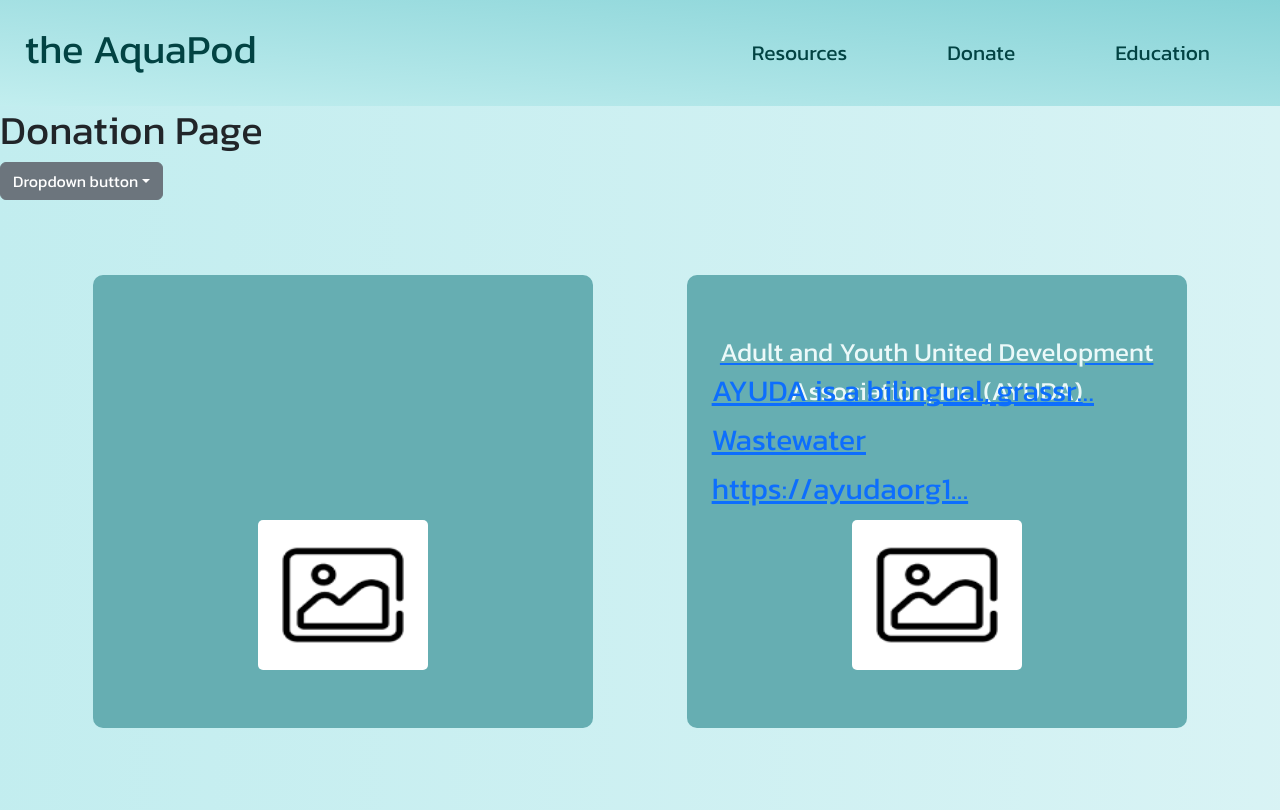
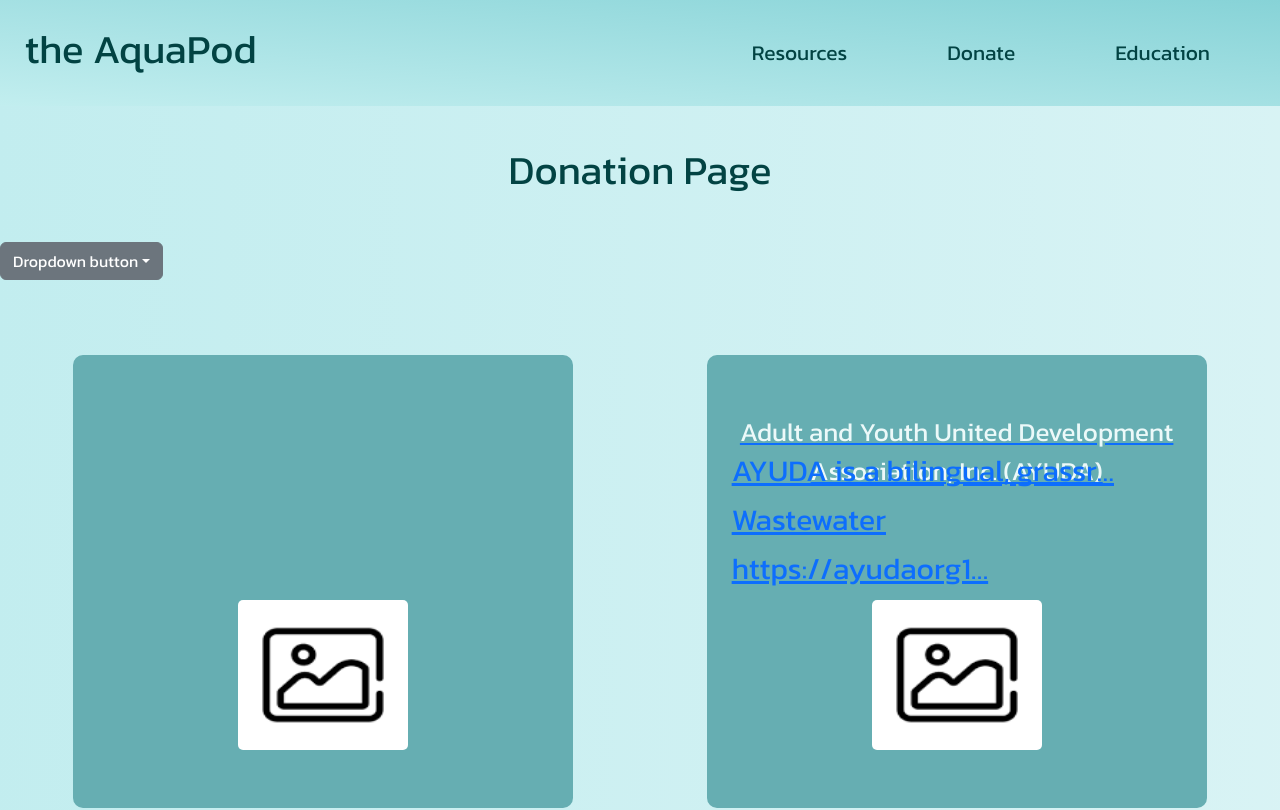
Before and after one commit to UW-INFO442-AU23/Team-Aquanauts, a React (Create React App) app: page /donations in a window 1280 px wide. Shown: the top 810 px of the page. Built offline with nearby package versions, Linux system fonts and the light colour scheme.

Commit message:
a tiny bit of subpage title formatting

```diff
--- a/src/components/donationsComp/DonationPage.js
+++ b/src/components/donationsComp/DonationPage.js
@@ -23,7 +23,7 @@ export default function DonationPage(props) {
   return (
     <div className="background-page">
       <NavBar />
-      <header>
+      <header className="page-title">
         <h1>Donation Page</h1>
       </header>
       <main>
--- a/src/components/educationComp/EducationPage.js
+++ b/src/components/educationComp/EducationPage.js
@@ -7,7 +7,7 @@ export default function EducationPage(props) {
   return (
     <div className="background-page">
       <NavBar />
-      <header>
+      <header className="page-title">
         <h1>Education Page</h1>
       </header>
       <main>
--- a/src/components/resourcesComp/ResourcePage.js
+++ b/src/components/resourcesComp/ResourcePage.js
@@ -39,11 +39,17 @@ export default function ResourcePage(props) {
   return (
     <div className="background-page">
       <NavBar />
-      <header>
+      <header className="page-title">
         <h1>Resource Page</h1>
       </header>
       <main>
-        <SearchBar setZipcode={setSearchZip} />
+        <div className="search-bar">
+          <div className="search-title">
+            <p>Search by zipcode!</p>
+          </div>
+          <SearchBar setZipcode={setSearchZip} />
+        </div>
+
 
         <div className="card-list">
           {cards}
--- a/src/index.css
+++ b/src/index.css
@@ -84,6 +84,20 @@
     color: rgba(231, 242, 253);
 }
 
+.page-title {
+    color: #024343;
+    text-align: center;
+    padding: 40px 0px;
+}
+
+.search-bar {
+    margin-left: 100px;
+}
+
+.search-title {
+    font-size: 25px;
+}
+
 
 /* CardList */
 .card-list {
@@ -99,7 +113,7 @@
     align-items: center;
     flex-direction: row;
     flex-wrap: wrap;
-    padding: 75px 0px;
+    padding: 75px 60px;
 }
 
 .single-card-box {
```
